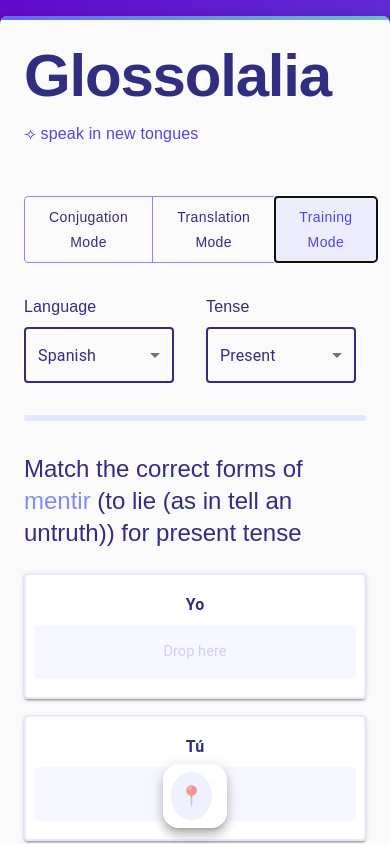
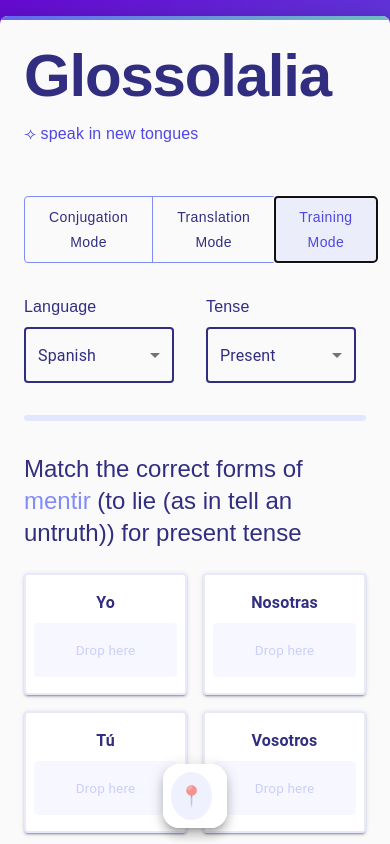
Before and after one commit to BranPap/glossolalia, a React (Vite) app: page / in a window 390 px wide. Both pictures are taken after a click on the button "Training Mode". Shown: the top 844 px of the page. Built offline with nearby package versions, Linux system fonts and the light colour scheme.

Commit message:
updated training task for mobile formatting

```diff
--- a/src/components/VerbMatchingGame.jsx
+++ b/src/components/VerbMatchingGame.jsx
@@ -15,14 +15,46 @@ const VerbMatchingGame = ({
   const [isComplete, setIsComplete] = useState(false);
   const [score, setScore] = useState(0);
   const [selectedVerb, setSelectedVerb] = useState(null);
+  const [orderedForms, setOrderedForms] = useState([]);
 
   // Initialize the game
   useEffect(() => {
+    // Get all forms
     const forms = Object.entries(verbForms).map(([key, data]) => ({
       id: key,
       pronoun: data.pronoun,
-      form: data.form
+      form: data.form,
+      // Extract person number from key (assuming keys follow pattern like "1sg", "2pl", etc.)
+      person: key.charAt(0),
+      number: key.includes('sg') ? 'singular' : 'plural'
     }));
+
+    // Order forms by person (1st, 2nd, 3rd) and then by number (singular, plural)
+    const ordered = [];
+
+    // Helper function to find a form by person and number
+    const findForm = (person, number) => {
+      return forms.find(form => form.person === person &&
+        ((number === 'singular' && form.id.includes('sg')) ||
+         (number === 'plural' && form.id.includes('pl'))));
+    };
+
+    // Create the ordered array following the structure: 1sg|1pl, 2sg|2pl, 3sg|3pl
+    ['1', '2', '3'].forEach(person => {
+      const singular = findForm(person, 'singular');
+      const plural = findForm(person, 'plural');
+      if (singular) ordered.push(singular);
+      if (plural) ordered.push(plural);
+    });
+
+    // If we didn't get all forms from the pattern matching, add any remaining forms
+    forms.forEach(form => {
+      if (!ordered.some(o => o.id === form.id)) {
+        ordered.push(form);
+      }
+    });
+
+    setOrderedForms(ordered);
 
     // Shuffle the forms for the word bank
     const shuffledForms = [...forms].sort(() => Math.random() - 0.5);
@@ -92,7 +124,6 @@ const VerbMatchingGame = ({
     // Step 5: Clear selection
     setSelectedVerb(null);
   };
-
 
   // Reset a verb assignment
   const handleResetAssignment = (slotId) => {
@@ -185,28 +216,30 @@ const VerbMatchingGame = ({
         {currentQuestion?.verbTranslation && ` (${currentQuestion.verbTranslation})`} for {tense} tense
       </Typography>
 
-      {/* Pronoun boxes for matching */}
+      {/* Main content container - simplified layout */}
+      <Box sx={{ width: '100%' }}>
+        {/* Pronoun boxes - always 2 columns on all screen sizes, with the reordered layout */}
         <Box sx={{
           display: 'grid',
-        gridTemplateColumns: { xs: '1fr', sm: 'repeat(2, 1fr)', md: 'repeat(3, 1fr)' },
+          gridTemplateColumns: 'repeat(2, 1fr)',
           gap: 2,
           mb: 4
         }}>
-        {Object.entries(verbForms).map(([key, data]) => (
+          {orderedForms.map((form) => (
             <Paper
-            key={key}
+              key={form.id}
               elevation={2}
-            onClick={() => handleAssignVerb(key)}
+              onClick={() => handleAssignVerb(form.id)}
               sx={{
                 p: 2,
-              minHeight: 90,
+                minHeight: 80,
                 display: 'flex',
                 flexDirection: 'column',
                 justifyContent: 'center',
                 alignItems: 'center',
                 backgroundColor: selectedVerb ? `${theme.accent}10` : 'white',
                 border: isComplete
-                ? (matches[key] === data.form ? `2px solid ${theme.correct}` : `2px solid ${theme.incorrect}`)
+                  ? (matches[form.id] === verbForms[form.id].form ? `2px solid ${theme.correct}` : `2px solid ${theme.incorrect}`)
                   : `2px solid ${theme.accent}30`,
                 borderRadius: theme.buttonRadius,
                 cursor: selectedVerb && !isComplete ? 'pointer' : 'default',
@@ -218,17 +251,17 @@ const VerbMatchingGame = ({
                 fontWeight: 600,
                 color: theme.secondary
               }}>
-              {data.pronoun}
+                {form.pronoun}
               </Typography>
 
-            {matches[key] && (
+              {matches[form.id] && (
                 <Box
                   sx={{
                     p: 1,
                     width: '100%',
                     textAlign: 'center',
                     backgroundColor: isComplete
-                    ? (matches[key] === data.form ? `${theme.correct}30` : `${theme.incorrect}30`)
+                      ? (matches[form.id] === verbForms[form.id].form ? `${theme.correct}30` : `${theme.incorrect}30`)
                       : `${theme.accent}20`,
                     borderRadius: theme.buttonRadius,
                     display: 'flex',
@@ -237,15 +270,19 @@ const VerbMatchingGame = ({
                     position: 'relative'
                   }}
                 >
-                <Typography sx={{ fontWeight: 500 }}>
-                  {matches[key]}
+                  <Typography sx={{
+                    fontWeight: 500,
+                    fontSize: { xs: '0.85rem', sm: '1rem' }, // Smaller font on mobile
+                    wordBreak: 'break-word' // Prevent overflow
+                  }}>
+                    {matches[form.id]}
                   </Typography>
 
                   {!isComplete && (
                     <Box
                       onClick={(e) => {
                         e.stopPropagation();
-                      handleResetAssignment(key);
+                        handleResetAssignment(form.id);
                       }}
                       sx={{
                         position: 'absolute',
@@ -268,7 +305,7 @@ const VerbMatchingGame = ({
                 </Box>
               )}
 
-            {!matches[key] && (
+              {!matches[form.id] && (
                 <Box
                   sx={{
                     p: 1,
@@ -284,7 +321,7 @@ const VerbMatchingGame = ({
                 >
                   <Typography sx={{
                     color: `${theme.accent}60`,
-                  fontSize: '0.9rem'
+                    fontSize: '0.85rem'
                   }}>
                     Drop here
                   </Typography>
@@ -294,24 +331,43 @@ const VerbMatchingGame = ({
           ))}
         </Box>
 
-      {/* Verb Bank */}
+        {/* Instructions - more prominent */}
+        {!isComplete && (
+          <Typography variant="body2" sx={{
+            mt: 1,
+            mb: 3,
+            color: theme.secondary,
+            fontStyle: 'italic',
+            fontSize: '0.9rem',
+            textAlign: 'center',
+            backgroundColor: `${theme.accent}10`,
+            p: 2,
+            borderRadius: theme.buttonRadius
+          }}>
+            {selectedVerb
+              ? `Click on a pronoun box to place "${selectedVerb}"`
+              : "Select a verb form, then click a pronoun box to place it"}
+          </Typography>
+        )}
+
+        {/* Verb Bank - simplified */}
         <Box sx={{ mb: 3 }}>
-        <Box sx={{ display: 'flex', justifyContent: 'space-between', alignItems: 'center', mb: 2 }}>
           <Typography sx={{
             color: theme.secondary,
             fontFamily: "'Space Grotesk', sans-serif",
-            fontWeight: 600
+            fontWeight: 600,
+            mb: 1,
+            textAlign: 'center'
           }}>
             Verb Forms
           </Typography>
-        </Box>
 
           <Box
             sx={{
               display: 'flex',
               flexWrap: 'wrap',
+              justifyContent: 'center',
               gap: 1.5,
-            minHeight: 60,
               p: 2,
               backgroundColor: `${theme.accent}05`,
               borderRadius: theme.buttonRadius
@@ -331,7 +387,8 @@ const VerbMatchingGame = ({
                   '&:hover': {
                     backgroundColor: selectedVerb === form ? `${theme.primary}40` : `${theme.primary}20`,
                   },
-                transition: 'all 0.2s'
+                  transition: 'all 0.2s',
+                  margin: '2px' // Additional spacing for better touch targets
                 }}
                 disabled={isComplete}
               />
@@ -360,20 +417,7 @@ const VerbMatchingGame = ({
             )}
           </Box>
         </Box>
-
-      {/* Instructions */}
-      {!isComplete && (
-        <Typography variant="body2" sx={{
-          mt: 0,
-          mb: 3,
-          color: theme.secondary,
-          fontStyle: 'italic'
-        }}>
-          {selectedVerb
-            ? `Click on a pronoun box to place "${selectedVerb}"`
-            : "Select a verb form, then click a pronoun box to place it"}
-        </Typography>
-      )}
+      </Box>
 
       {/* Feedback */}
       {feedback && (
@@ -387,7 +431,8 @@ const VerbMatchingGame = ({
             fontWeight: 500,
             fontFamily: "'Space Grotesk', sans-serif",
             fontSize: '1.2rem',
-            fontStyle: theme.name === 'witchy' ? 'italic' : 'normal'
+            fontStyle: theme.name === 'witchy' ? 'italic' : 'normal',
+            textAlign: 'center'
           }}
         >
           {feedback}
@@ -397,7 +442,7 @@ const VerbMatchingGame = ({
       {/* Controls */}
       <Box sx={{
         display: 'flex',
-        gap: 2,
+        justifyContent: 'center',
         mt: 2
       }}>
         {!isComplete ? (
```
Lines whose indentation alone changed are shown as unchanged.
